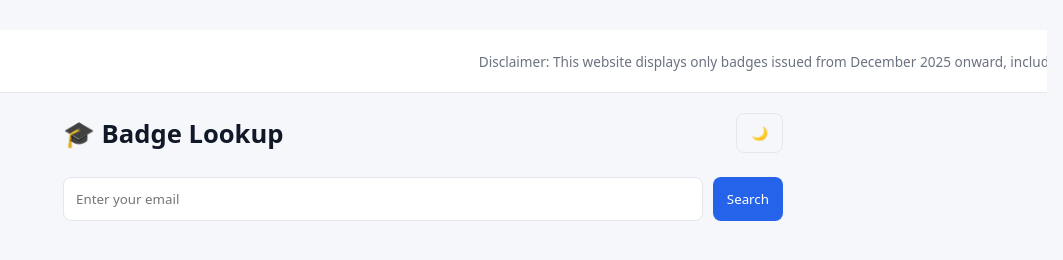
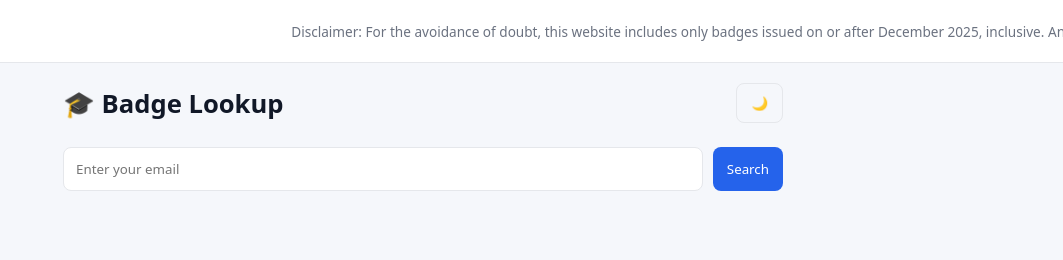
Before and after one commit to Divyam201218/badge-lookup, a website: page src/index.html in a window 1280 px wide. Shown: the whole page, without its empty margins (217-1280 px from the left). Drawn offline with Linux system fonts and the light colour scheme.

Commit message:
Update index.html

```diff
--- a/src/index.html
+++ b/src/index.html
@@ -32,7 +32,7 @@
       background: var(--bg);
       color: var(--text);
       margin: 0;
-      padding: 30px 16px;
+      /* padding: 30px 16px; */
     }
 
     .container {
@@ -164,7 +164,7 @@
 <body>
   <div class="top-banner">
   <p class="scroll-text">
-    Disclaimer: This website displays only badges issued from December 2025 onward, including those issued in December 2025.
+    Disclaimer: For the avoidance of doubt, this website includes only badges issued on or after December 2025, inclusive. Any badges issued prior to December 2025 have not been uploaded to, and are not accessible through, this website.
   </p>
 </div>
   <div class="container">
```
